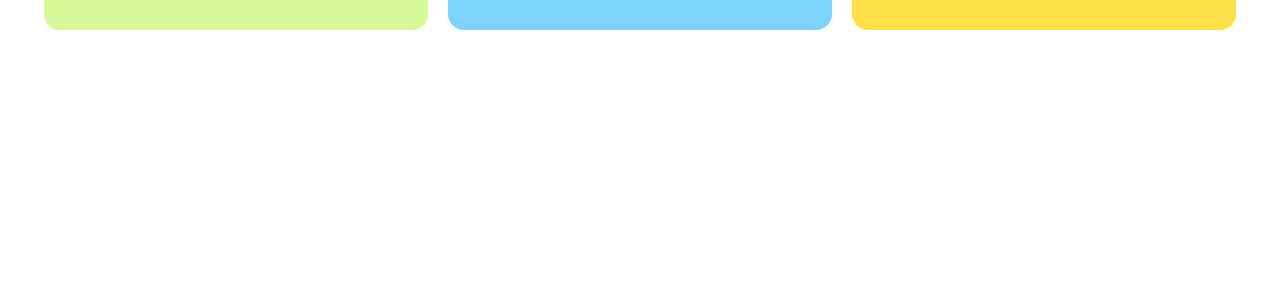
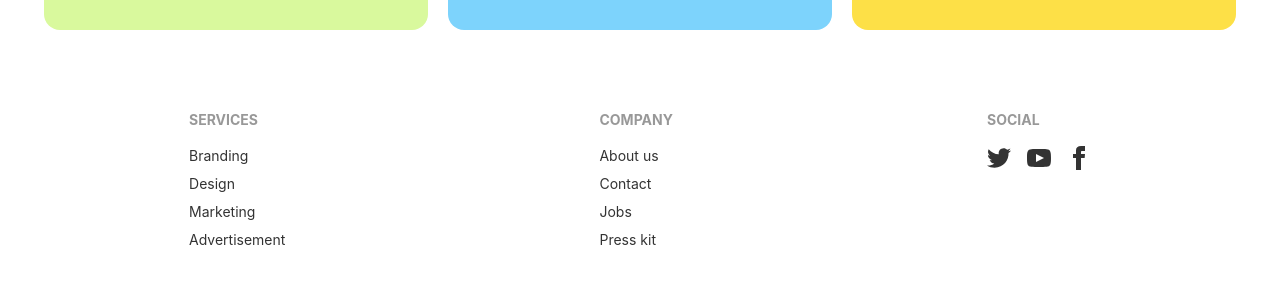
Before and after one commit to MDSHOHAG617/Tools_Ware, a React (Create React App) app: page / in a window 1280 px wide. Shown: the part 1018-1302 px from the top of the page. Before the commit the page ends 1088 px from the top, so only its background shows below. Built offline with nearby package versions, Linux system fonts and the light colour scheme; no server answers.

Commit message:
footer added

```diff
--- a/src/Pages/Home/Footer.js
+++ b/src/Pages/Home/Footer.js
@@ -1,7 +1,81 @@
 import React from "react";
+import { Link } from "react-router-dom";
 
 const Footer = () => {
-  return <div></div>;
+  return (
+    <div>
+      <footer class="footer p-10  grid  mx-auto">
+        <div className="mx-auto">
+          <span class="footer-title">Services</span>
+          <Link to="" class="link link-hover">
+            Branding
+          </Link>
+          <Link to="" class="link link-hover">
+            Design
+          </Link>
+          <Link to="" class="link link-hover">
+            Marketing
+          </Link>
+          <Link to="" class="link link-hover">
+            Advertisement
+          </Link>
+        </div>
+        <div className="mx-auto">
+          <span class="footer-title">Company</span>
+          <Link to="" class="link link-hover">
+            About us
+          </Link>
+          <Link to="" class="link link-hover">
+            Contact
+          </Link>
+          <Link to="" class="link link-hover">
+            Jobs
+          </Link>
+          <Link to="" class="link link-hover">
+            Press kit
+          </Link>
+        </div>
+        <div className="mx-auto">
+          <span class="footer-title">Social</span>
+          <div class="grid grid-flow-col gap-4">
+            <Link to="">
+              <svg
+                xmlns="http://www.w3.org/2000/svg"
+                width="24"
+                height="24"
+                viewBox="0 0 24 24"
+                class="fill-current"
+              >
+                <path d="M24 4.557c-.883.392-1.832.656-2.828.775 1.017-.609 1.798-1.574 2.165-2.724-.951.564-2.005.974-3.127 1.195-.897-.957-2.178-1.555-3.594-1.555-3.179 0-5.515 2.966-4.797 6.045-4.091-.205-7.719-2.165-10.148-5.144-1.29 2.213-.669 5.108 1.523 6.574-.806-.026-1.566-.247-2.229-.616-.054 2.281 1.581 4.415 3.949 4.89-.693.188-1.452.232-2.224.084.626 1.956 2.444 3.379 4.6 3.419-2.07 1.623-4.678 2.348-7.29 2.04 2.179 1.397 4.768 2.212 7.548 2.212 9.142 0 14.307-7.721 13.995-14.646.962-.695 1.797-1.562 2.457-2.549z"></path>
+              </svg>
+            </Link>
+            <Link to="">
+              <svg
+                xmlns="http://www.w3.org/2000/svg"
+                width="24"
+                height="24"
+                viewBox="0 0 24 24"
+                class="fill-current"
+              >
+                <path d="M19.615 3.184c-3.604-.246-11.631-.245-15.23 0-3.897.266-4.356 2.62-4.385 8.816.029 6.185.484 8.549 4.385 8.816 3.6.245 11.626.246 15.23 0 3.897-.266 4.356-2.62 4.385-8.816-.029-6.185-.484-8.549-4.385-8.816zm-10.615 12.816v-8l8 3.993-8 4.007z"></path>
+              </svg>
+            </Link>
+            <Link to="">
+              <svg
+                xmlns="http://www.w3.org/2000/svg"
+                width="24"
+                height="24"
+                viewBox="0 0 24 24"
+                class="fill-current"
+              >
+                <path d="M9 8h-3v4h3v12h5v-12h3.642l.358-4h-4v-1.667c0-.955.192-1.333 1.115-1.333h2.885v-5h-3.808c-3.596 0-5.192 1.583-5.192 4.615v3.385z"></path>
+              </svg>
+            </Link>
+          </div>
+        </div>
+      </footer>
+    </div>
+  );
 };
 
 export default Footer;
--- a/src/Pages/Home/Home.js
+++ b/src/Pages/Home/Home.js
@@ -1,6 +1,7 @@
 import React from "react";
 import Banner from "./Banner";
 import BusinessSummary from "./BusinessSummary";
+import Footer from "./Footer";
 import Tools from "./Tools";
 
 const Home = () => {
@@ -9,6 +10,8 @@
       <Banner></Banner>
       <Tools></Tools>
       <BusinessSummary></BusinessSummary>
+
+      <Footer></Footer>
     </div>
   );
 };
```
